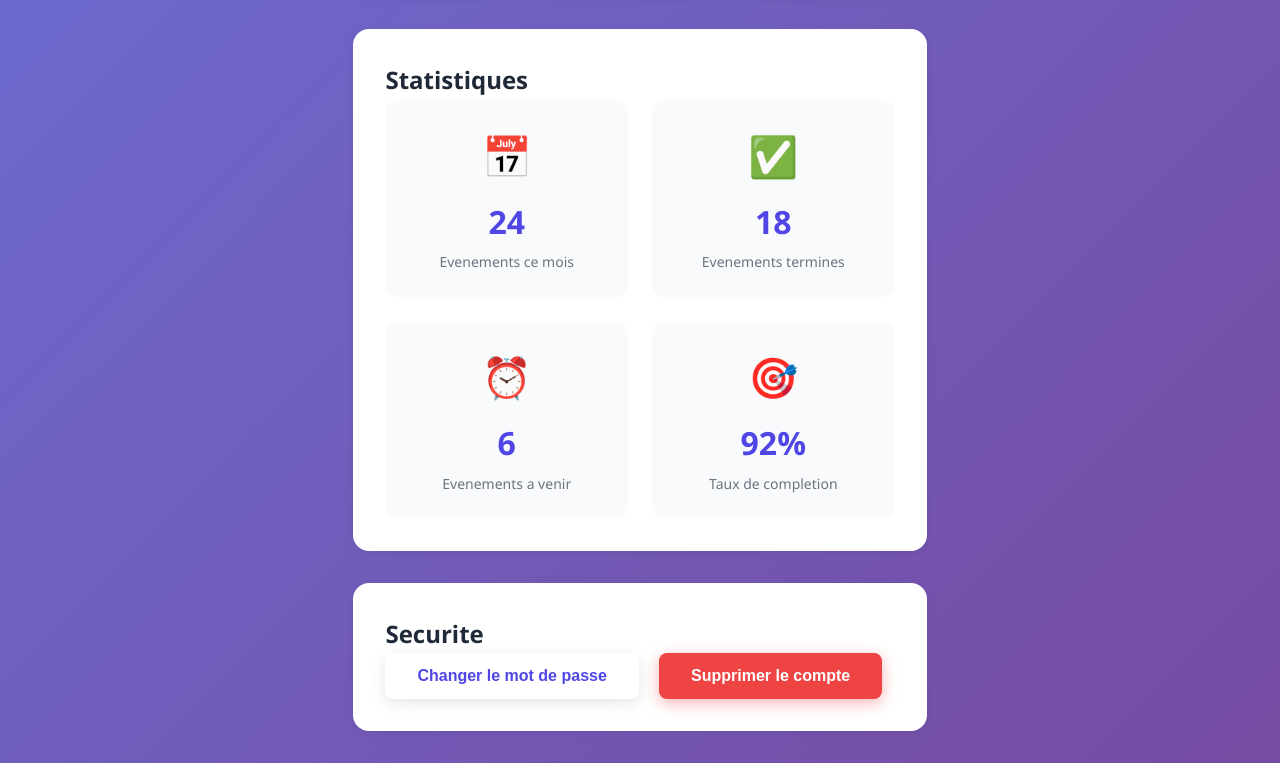
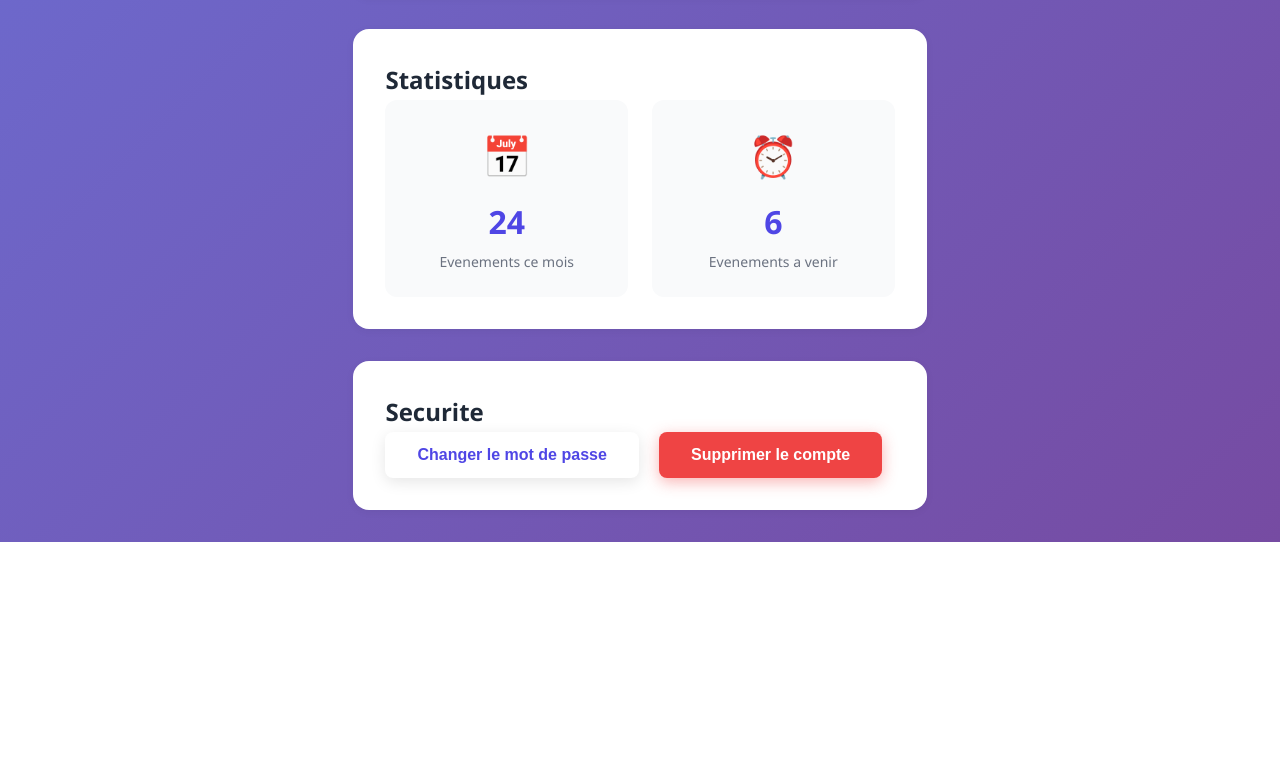
Before and after one commit to Nachiid/agenda, a website: page src/views/profile.html in a window 1280 px wide. Shown: the part 1401-2164 px from the top of the page. After the commit the page ends 1943 px from the top, so only its background shows below. Drawn offline with Linux system fonts and the light colour scheme; files that its build step writes are made by us from their sources; no server answers; files whose address does not match are found by name.

Commit message:
profil update

```diff
--- a/src/views/profile.html
+++ b/src/views/profile.html
@@ -242,19 +242,9 @@
               <div class="stat-label">Evenements ce mois</div>
             </div>
             <div class="stat-card">
-              <div class="stat-icon">✅</div>
-              <div class="stat-value">18</div>
-              <div class="stat-label">Evenements termines</div>
-            </div>
-            <div class="stat-card">
               <div class="stat-icon">⏰</div>
               <div class="stat-value">6</div>
               <div class="stat-label">Evenements a venir</div>
-            </div>
-            <div class="stat-card">
-              <div class="stat-icon">🎯</div>
-              <div class="stat-value">92%</div>
-              <div class="stat-label">Taux de completion</div>
             </div>
           </div>
         </div>
```
